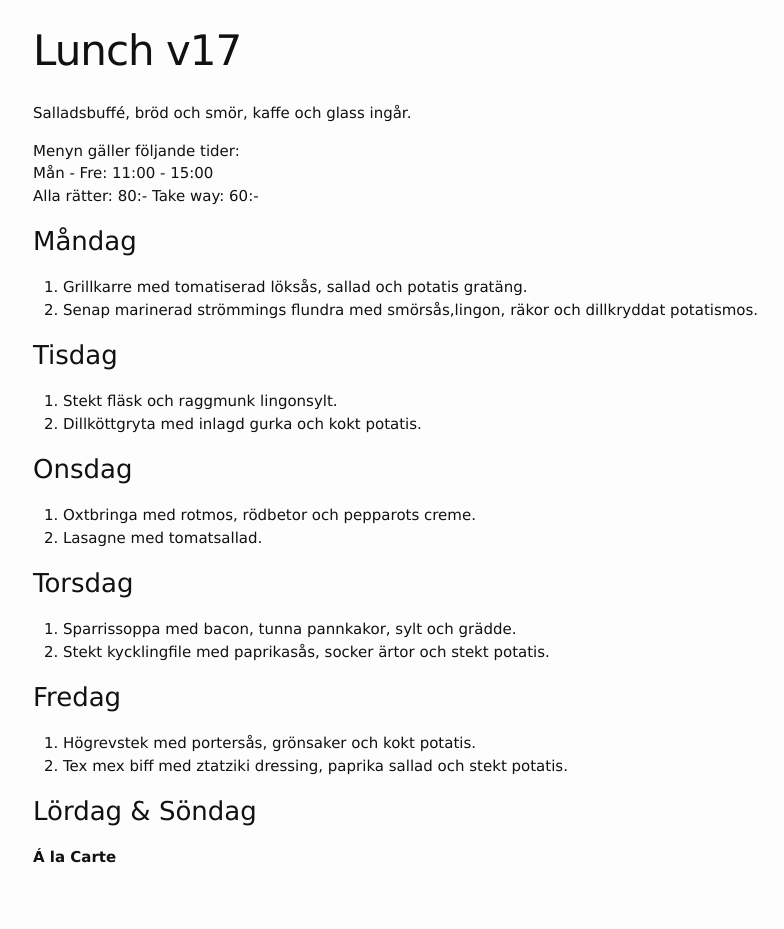
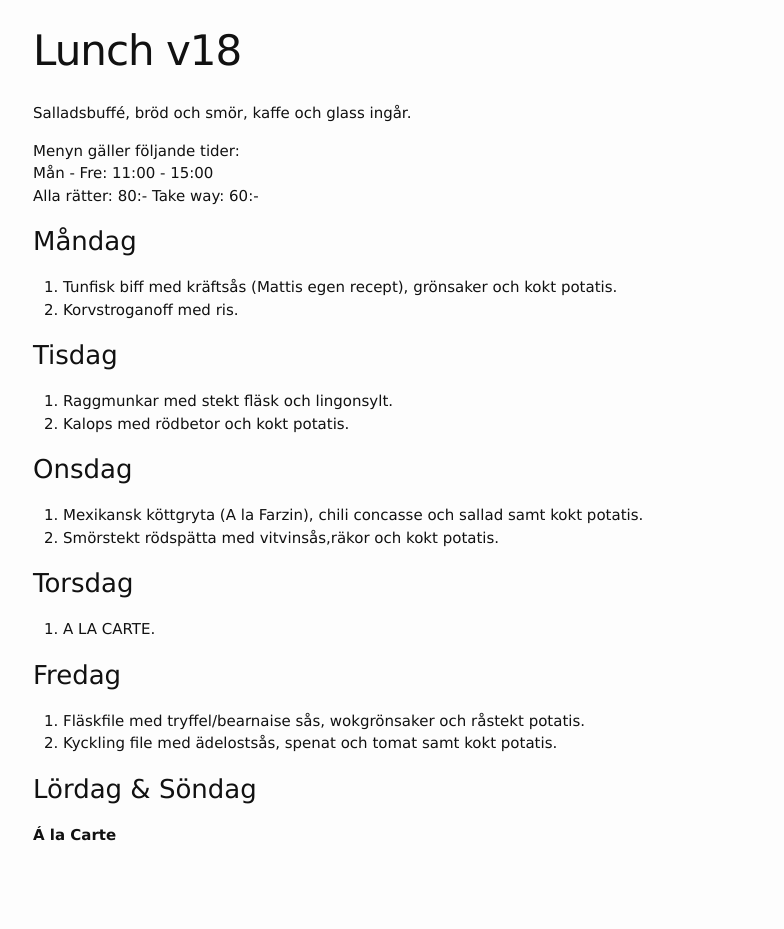
Before and after one commit to FarInn62/farinn62.github.io, a Jekyll site: the page built from lunch.md, in a window 1280 px wide. Shown: the whole page, without its empty margins (237-1021 px from the left). Built offline with Jekyll 4.4.1, drawn with Linux system fonts in a browser that asks for light colours; after the commit the page ends 906 px from its top, so only the background shows below that.

Commit message:
Update lunch.md

```diff
--- a/lunch.md
+++ b/lunch.md
@@ -1,6 +1,6 @@
 ---
 layout: foodmenu
-title: Lunch v17
+title: Lunch v18
 permalink: /lunch/
 published: true
 ---
@@ -12,28 +12,27 @@ Alla rätter: 80:- Take way: 60:-
 
 ### Måndag
 
-1. Grillkarre med tomatiserad löksås, sallad och potatis gratäng.
-2. Senap marinerad strömmings flundra med smörsås,lingon, räkor och dillkryddat potatismos.
+1. Tunfisk biff med kräftsås (Mattis egen recept), grönsaker och kokt potatis.
+2. Korvstroganoff med ris.
 
 ### Tisdag
 
-1. Stekt fläsk och raggmunk lingonsylt.
-2. Dillköttgryta med inlagd gurka och kokt potatis.
+1. Raggmunkar med stekt fläsk och lingonsylt.
+2. Kalops med rödbetor och kokt potatis.
 
 ### Onsdag
 
-1. Oxtbringa med rotmos, rödbetor och pepparots creme.
-2. Lasagne med tomatsallad.
+1. Mexikansk köttgryta (A la Farzin), chili concasse och sallad samt kokt potatis.
+2. Smörstekt rödspätta med vitvinsås,räkor och kokt potatis.
 
 ### Torsdag
 
-1. Sparrissoppa med bacon, tunna pannkakor, sylt och grädde.
-2. Stekt kycklingfile med paprikasås, socker ärtor och stekt potatis.
+1. A LA CARTE.
 
 ### Fredag
 
-1. Högrevstek med portersås, grönsaker och kokt potatis.
-2. Tex mex biff med ztatziki dressing, paprika sallad och stekt potatis.
+1. Fläskfile med tryffel/bearnaise sås, wokgrönsaker och råstekt potatis.
+2. Kyckling file med ädelostsås, spenat och tomat samt kokt potatis.
 
 ### Lördag & Söndag
 
```
